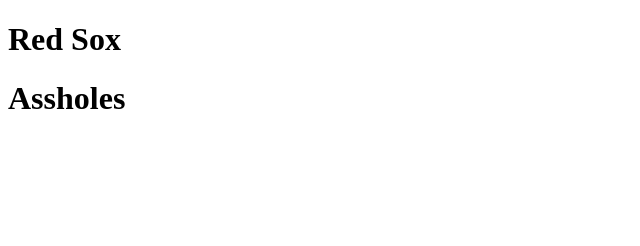
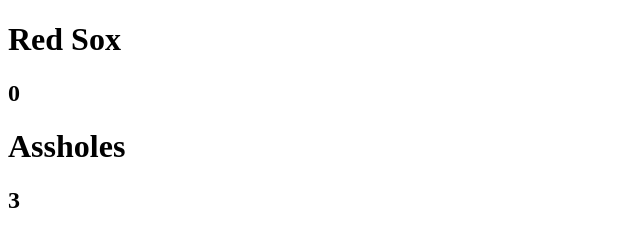
Before and after one commit to JamhammerRob/JamhammerRob.github.io, a plain HTML site: page index.html in a window 1280 px wide. Shown: the whole page, without its empty margins (0-640 px from the left). Drawn offline with Linux system fonts and the light colour scheme.

Commit message:
Update index.html

```diff
--- a/index.html
+++ b/index.html
@@ -1,7 +1,7 @@
 <!DOCTYPE html>
 <html>
 <body>
-  <h1>Red Sox</h1>
-  <h1>Assholes</h1>
+  <h1>Red Sox</h1><h2>0</h2>
+  <h1>Assholes</h1><h2>3</h2>
 </body>
 </html>
```
